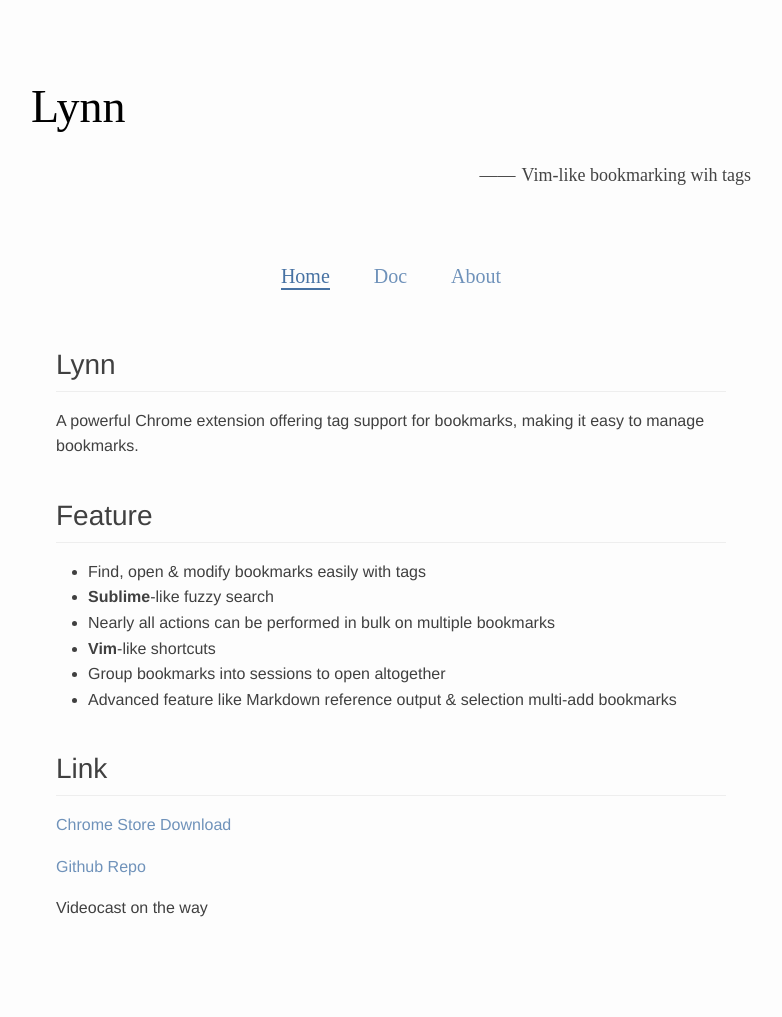
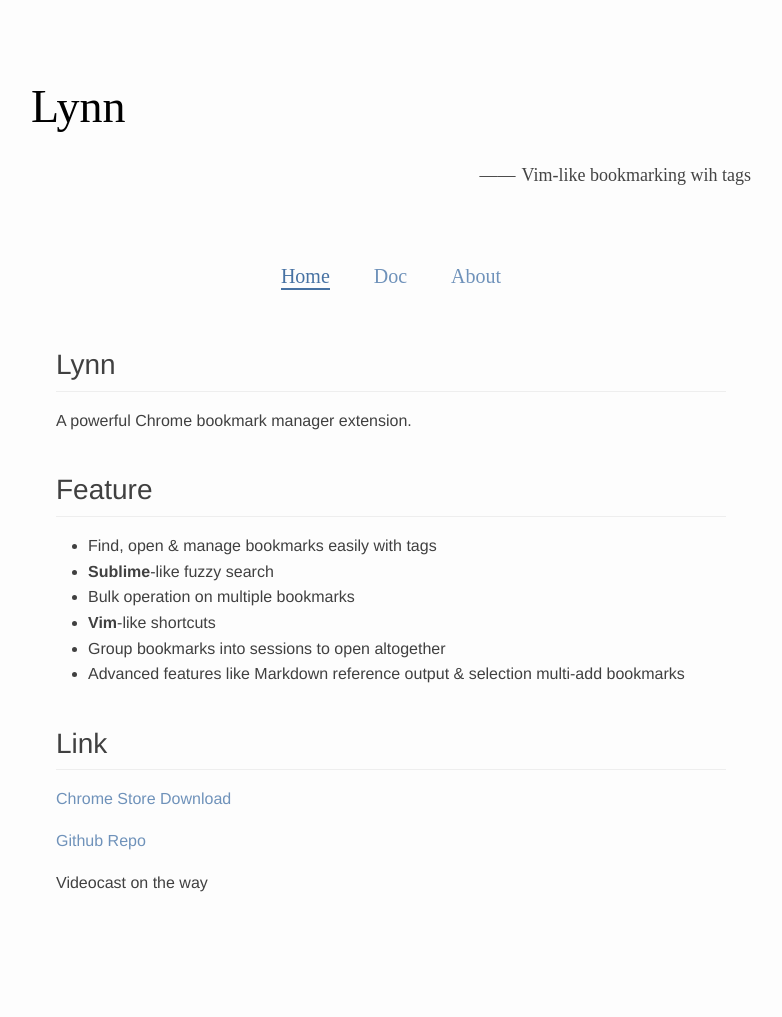
Before and after one commit to juli-so/lynn, a Jekyll site: the page built from index.html, in a window 1280 px wide. Shown: the whole page, without its empty margins (249-1031 px from the left). Built offline with Jekyll 4.4.1, drawn with Linux system fonts in a browser that asks for light colours; nearby versions of some CDN libraries; after the commit the page ends 991 px from its top, so only the background shows below that.

Commit message:
Update homepage wording

```diff
--- a/index.html
+++ b/index.html
@@ -5,19 +5,16 @@
 <section id="home" class="view animated selected">
 
   <h2>Lynn</h2>
-  <p>
-    A powerful Chrome extension offering tag support for bookmarks,
-    making it easy to manage bookmarks.
-  </p>
+  <p>A powerful Chrome bookmark manager extension.</p>
 
   <h2>Feature</h2>
   <ul>
-    <li>Find, open &amp; modify bookmarks easily with tags</li>
+    <li>Find, open &amp; manage bookmarks easily with tags</li>
     <li><b>Sublime</b>-like fuzzy search</li>
-    <li>Nearly all actions can be performed in bulk on multiple bookmarks</li>
+    <li>Bulk operation on multiple bookmarks</li>
     <li><b>Vim</b>-like shortcuts</li>
     <li>Group bookmarks into sessions to open altogether</li>
-    <li>Advanced feature like Markdown reference output &amp; selection multi-add bookmarks</li>
+    <li>Advanced features like Markdown reference output &amp; selection multi-add bookmarks</li>
   </ul>
 
   <h2>Link</h2>
```
